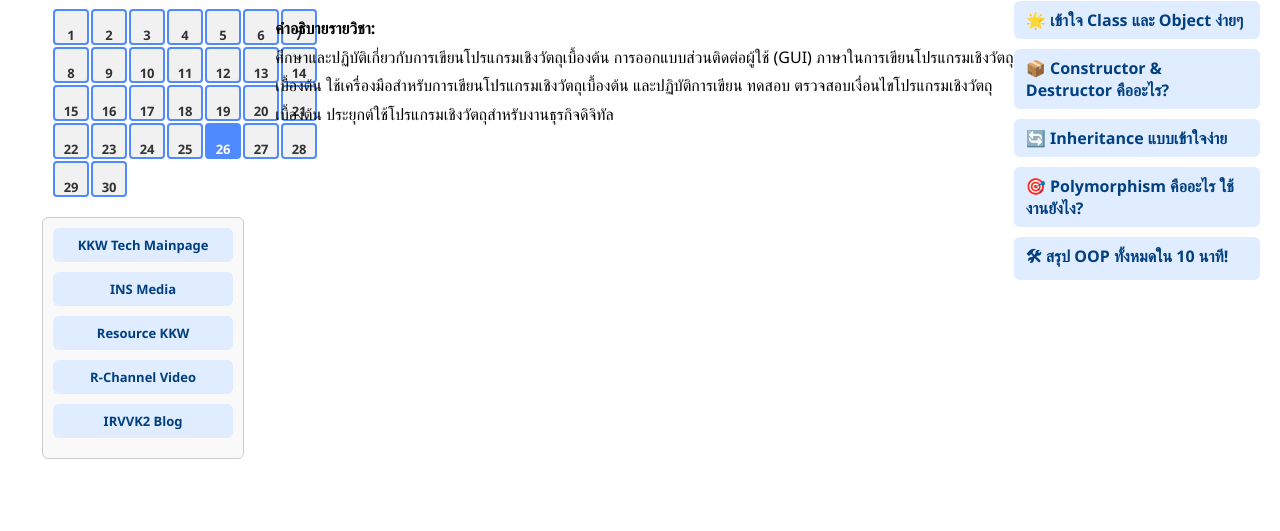
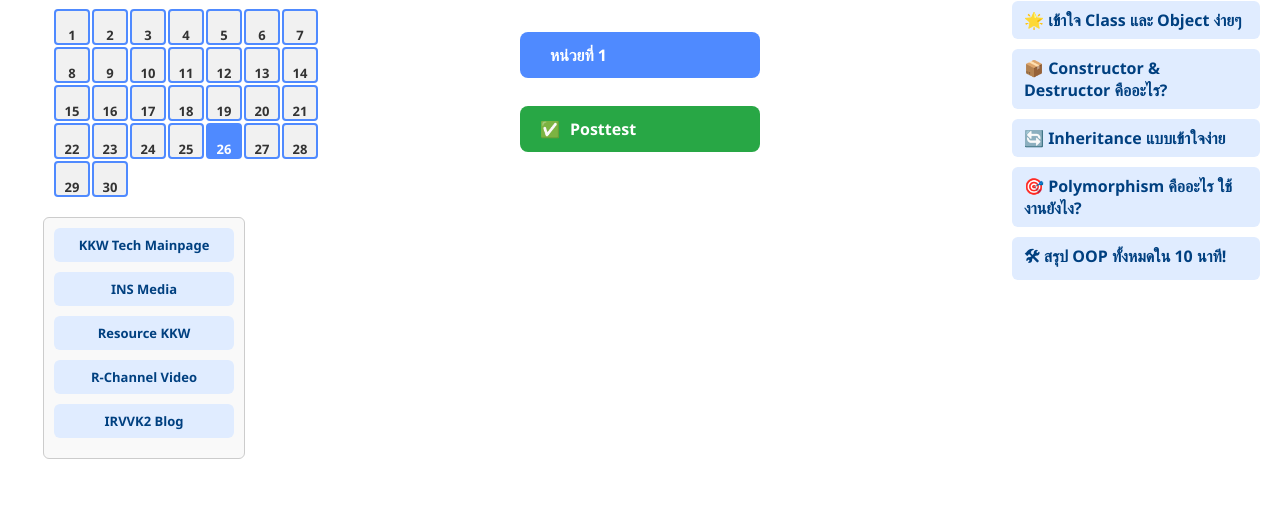
Before and after one commit to 2Smooth6/thianchai, a plain HTML site: page reason1.html in a window 1280 px wide. Shown: the part 269-800 px from the top of the page. Drawn offline with Linux system fonts and the light colour scheme.

Commit message:
Update reason1.html

```diff
--- a/reason1.html
+++ b/reason1.html
@@ -179,6 +179,7 @@
           <a href="reason10.html">บทที่ 10</a>
           <a href="reason11.html">บทที่ 11</a>
           <a href="reason12.html">บทที่ 12</a>
+          <a href="reason13.html">บทที่ 13</a>
           <a href="#">Final Test</a>
         </div>
       </li>
@@ -189,13 +190,12 @@
     <a href="https://docs.google.com/forms/d/e/1FAIpQLSfP9dIvJ96Tz8R-b_13u99imIOn_T0O5o-Vn2Ahc4gLYup7Rw/viewform?usp=dialog" target="_blank" class="user-icon">
   <img src="295128.png" class="user-icon" alt="Login Icon">
 </a>
-    </nav>
+  </nav>
   <div style="background-color: #e6f0ff; padding: 8px;">
   <marquee behavior="scroll" direction="left" scrollamount="5" style="color: #003366; font-size: 18px; font-weight: bold;">
     🔔 ยินดีต้อนรับสู่เว็บไซต์วิชา Object Oriented Programming Basic | เขียนโดย นายเทียนชัย เดชดี และ นายกรวิทย์ สว่างจิตต์ 🔔
   </marquee>
 </div>
-
 
   <main>
     <div class="left">
@@ -223,13 +223,19 @@
   }
 </style>
 
-<<div class="center">
+<div class="center">
   <h2 style="color: #4f8aff;">บทเรียนที่ 1 บทบาทของโปรแกรมเชิงวัตถุเบื้องต้น</h2>
-  <div style="text-align: left; margin: 0 auto; max-width: 800px; font-size: 16px; line-height: 1.8;">
-    <p><strong>คำอธิบายรายวิชา:</strong><br>
-    ศึกษาและปฏิบัติเกี่ยวกับการเขียนโปรแกรมเชิงวัตถุเบื้องต้น การออกแบบส่วนติดต่อผู้ใช้ (GUI) ภาษาในการเขียนโปรแกรมเชิงวัตถุเบื้องต้น ใช้เครื่องมือสำหรับการเขียนโปรแกรมเชิงวัตถุเบื้องต้น และปฏิบัติการเขียน ทดสอบ ตรวจสอบเงื่อนไขโปรแกรมเชิงวัตถุเบื้องต้น ประยุกต์ใช้โปรแกรมเชิงวัตถุสำหรับงานธุรกิจดิจิทัล</p>
+  <div style="margin-top: 30px; display: flex; flex-direction: column; align-items: center;">
+    <a href="c:\Users\thian\Downloads\หน่วยที่1 (1).pptx" style="display: flex; align-items: center; background-color: #4f8aff; color: white; padding: 12px 20px; margin: 8px 0; border-radius: 8px; text-decoration: none; font-weight: bold; font-size: 16px; width: 200px; white-space: nowrap; overflow: hidden; text-overflow: ellipsis;">
+       <span style="margin-left: 10px;">หน่วยที่ 1</span>
+    <a href="https://docs.google.com/forms/d/e/1FAIpQLSe654jcA187UvscS3yCTnOxT9Ym-gXSC7R0x8vvBaU2OSvggw/viewform" target="_blank" style="display: flex; align-items: center; background-color: #28a745; color: white; padding: 12px 20px; margin: 20px 0 0; border-radius: 8px; text-decoration: none; font-weight: bold; font-size: 16px; width: 200px; white-space: nowrap; overflow: hidden; text-overflow: ellipsis;">
+      ✅ <span style="margin-left: 10px;">Posttest</span>
+    </a>
   </div>
 </div>
+
+
+
 
 
     <div class="right">
```
